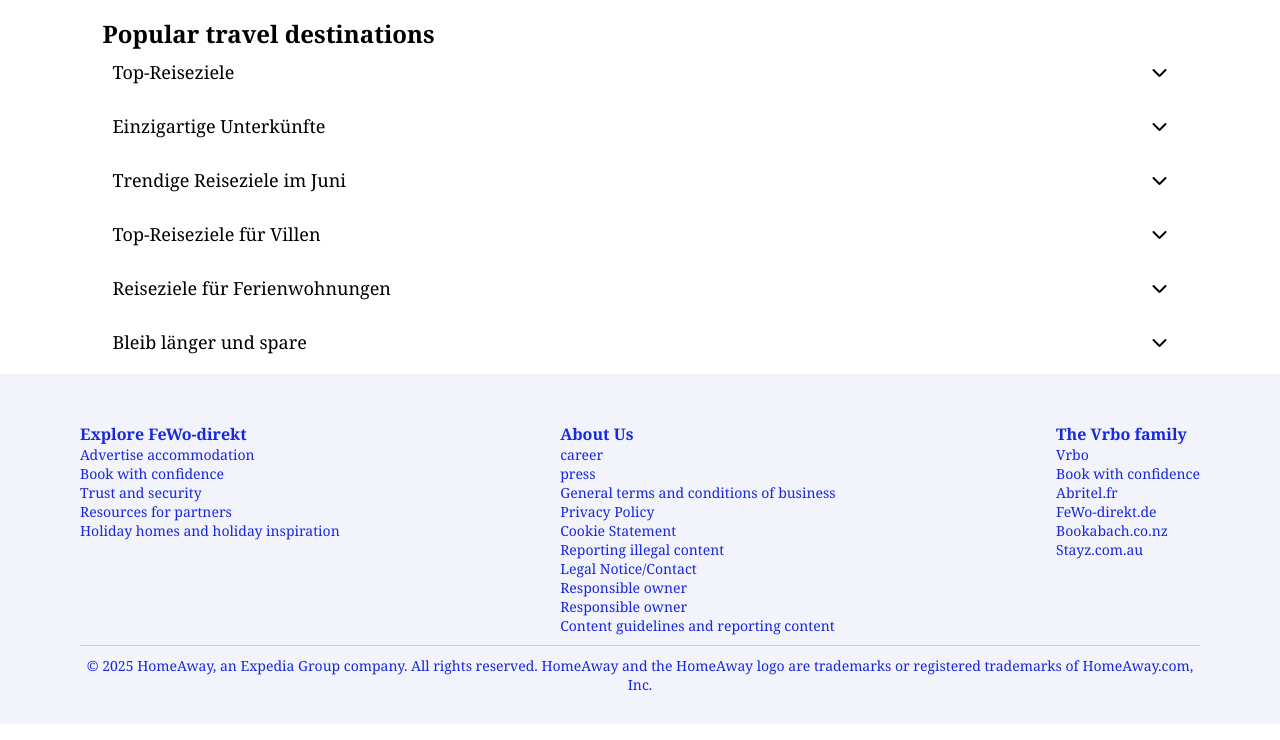
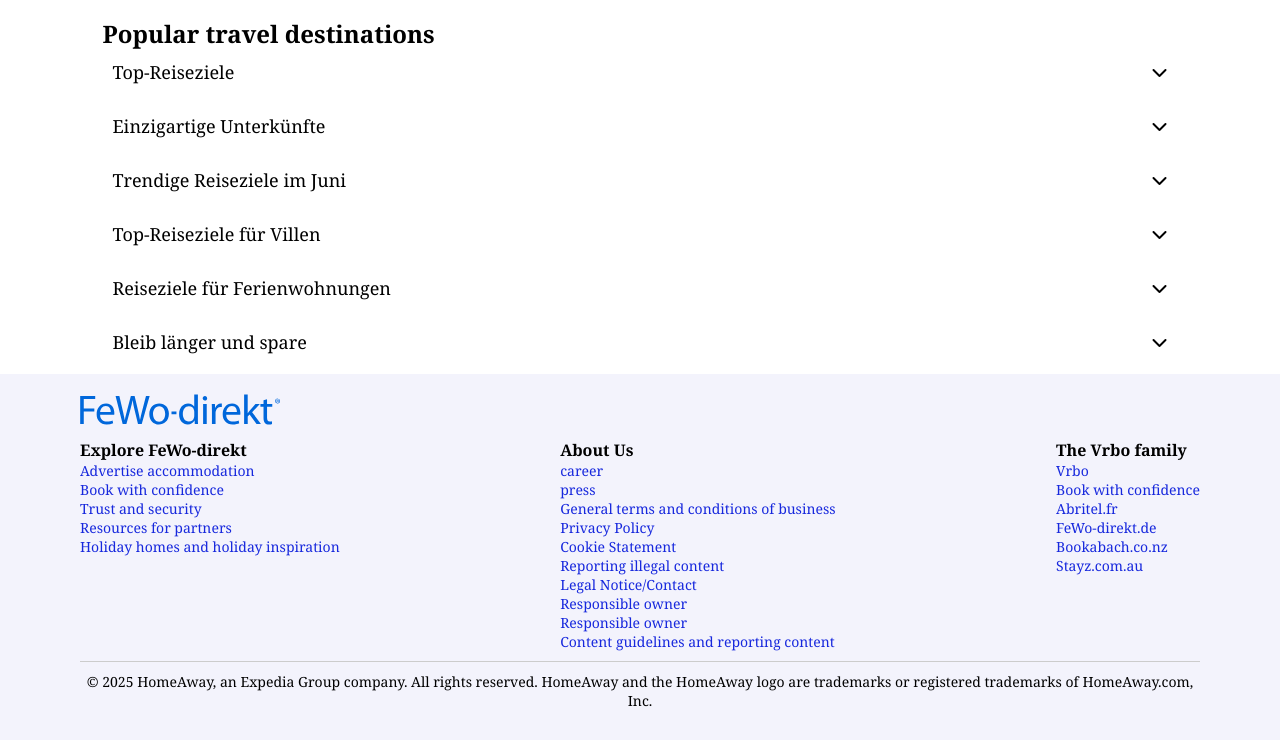
Before and after one commit to evariste060/challenges, a plain HTML site: page index.html in a window 1280 px wide. Shown: the part 3108-3848 px from the top of the page. Drawn offline with Linux system fonts and the light colour scheme.

Commit message:
final cloned page

```diff
--- a/index.html
+++ b/index.html
@@ -7,7 +7,7 @@
         integrity="sha512-Evv84Mr4kqVGRNSgIGL/F/aIDqQb7xQ2vcrdIwxfjThSH8CSR7PBEakCr51Ck+w+/U6swU2Im1vVX0SVk9ABhg=="
         crossorigin="anonymous" referrerpolicy="no-referrer" />
     <link rel="stylesheet" href="style.css">
-    <title>my web page</title>
+    <title>web clone</title>
     <link rel="stylesheet" href="style.css">
 </head>
 <body>
@@ -387,7 +387,7 @@
         </section>
         <section class="footer">
             <div class="footer-content">
-                <img src="assets/logo.svg" alt="">
+                <img src="images/logo.svg" alt="">
                 <div class="footer-links">
                     <div>
                         <h1>Explore FeWo-direkt</h1>
--- a/style.css
+++ b/style.css
@@ -384,6 +384,7 @@
     border-bottom: 1px solid #ccc;
 }
 .footer-links h1{
+    color: #000;
     font-size: 16px;
     font-weight: 600;
 }
@@ -396,6 +397,7 @@
     font-weight: 400;
 }
 #copyRight{
+    color: #000;
     text-align: center;
     padding: 10px 0;
     font-size: 14px;
```
